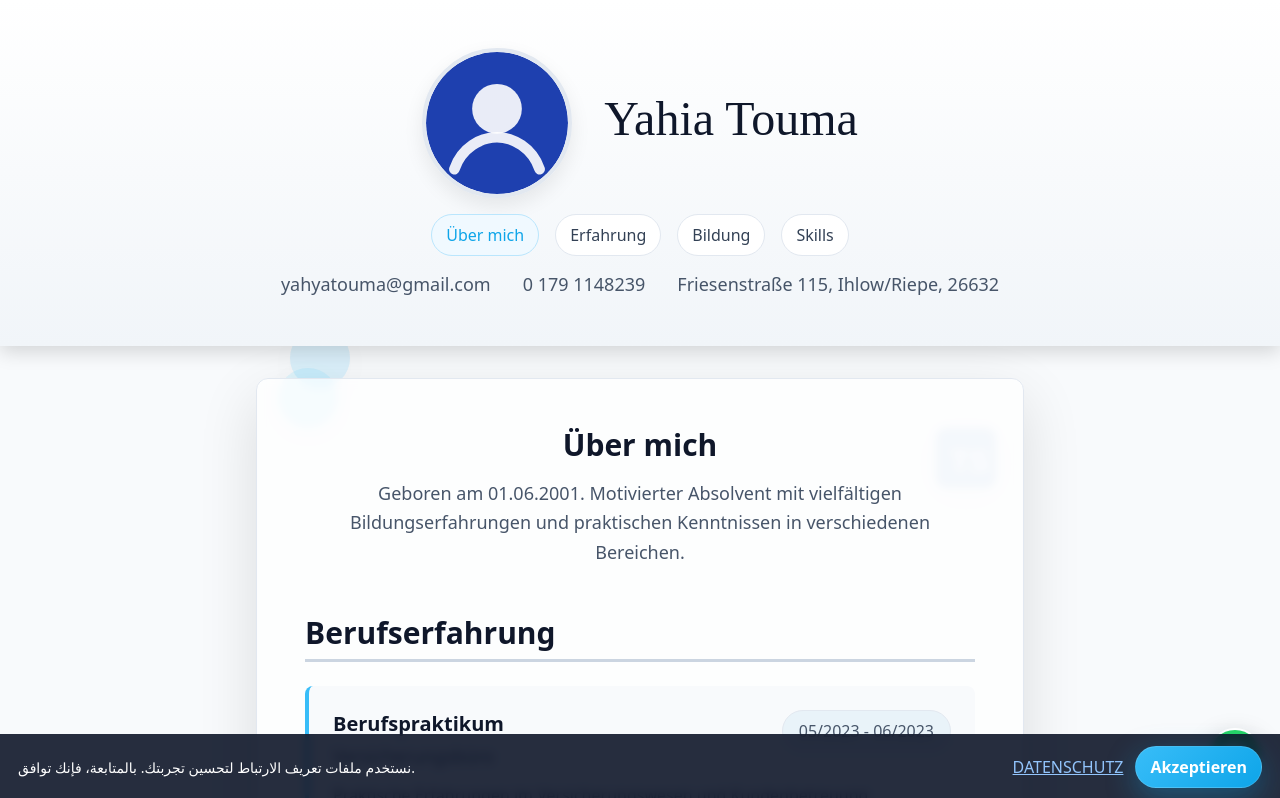
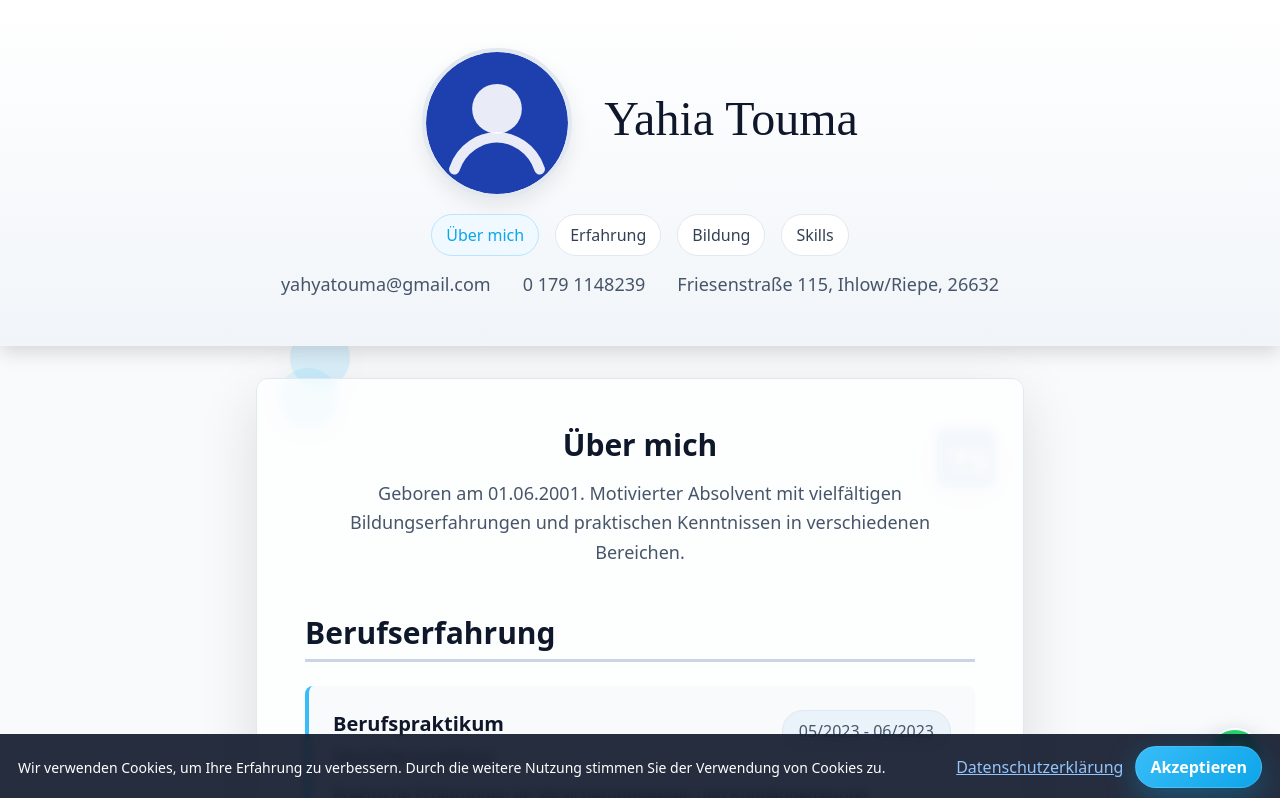
Before and after one commit to yahyatouma/cv, a React (Vite) app: page / in a window 1280 px wide. Shown: the top 798 px of the page. Built offline with nearby package versions, Linux system fonts and the light colour scheme.

Commit message:
Localize CookieConsent text to German
cgen-6dd8ab48067447cfbe355a0659764366

```diff
--- a/src/components/CookieConsent.tsx
+++ b/src/components/CookieConsent.tsx
@@ -18,9 +18,9 @@ export function CookieConsent() {
 
   return (
     <div className="cookie-bar" role="dialog" aria-live="polite">
-      <div className="cookie-text">نستخدم ملفات تعريف الارتباط لتحسين تجربتك. بالمتابعة، فإنك توافق.</div>
+      <div className="cookie-text">Wir verwenden Cookies, um Ihre Erfahrung zu verbessern. Durch die weitere Nutzung stimmen Sie der Verwendung von Cookies zu.</div>
       <div className="cookie-actions">
-        <a className="cookie-link" href="#" onClick={(e)=>e.preventDefault()}>DATENSCHUTZ</a>
+        <a className="cookie-link" href="#" onClick={(e)=>e.preventDefault()}>Datenschutzerklärung</a>
         <button className="accent-btn cookie-accept" onClick={accept}>Akzeptieren</button>
       </div>
     </div>
```
